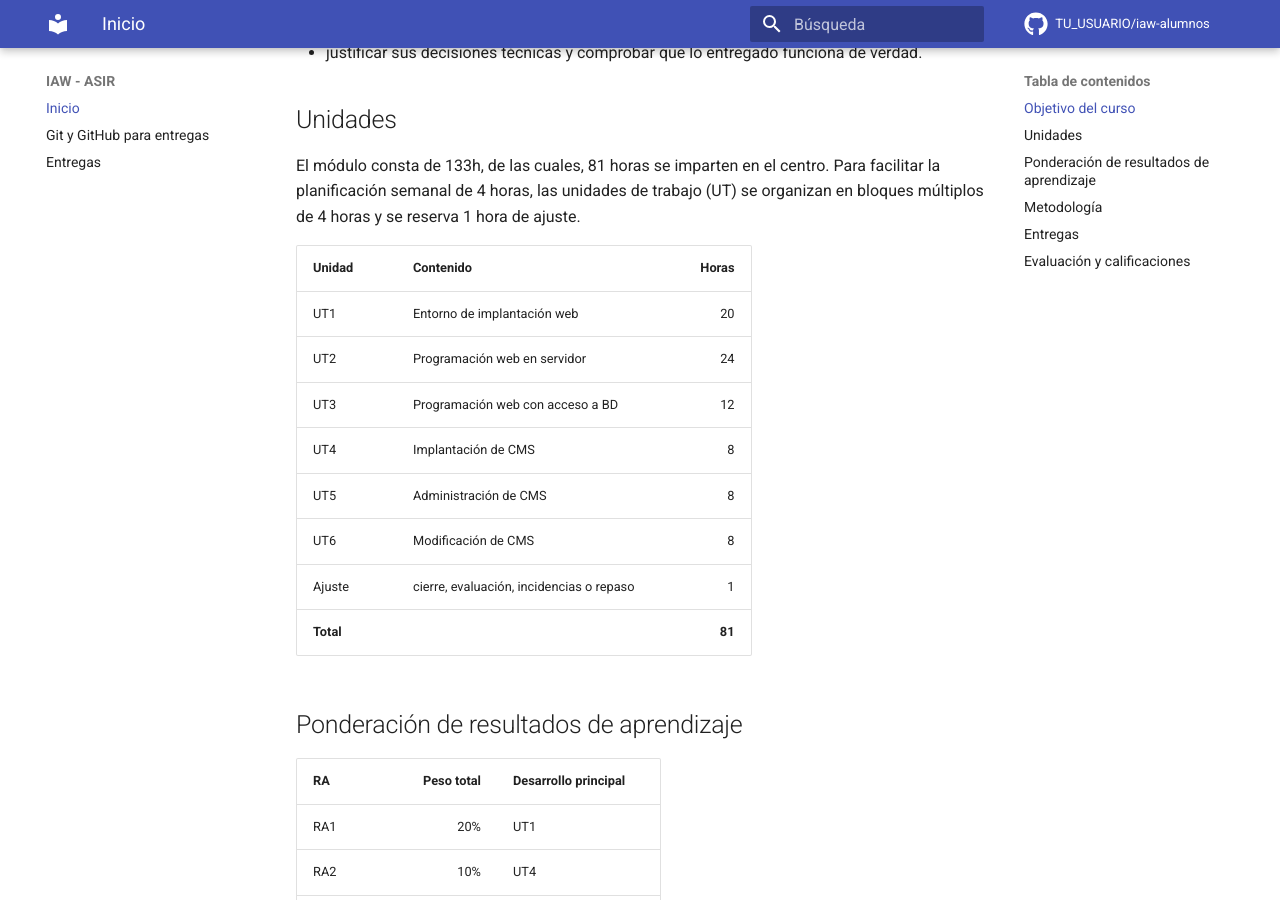
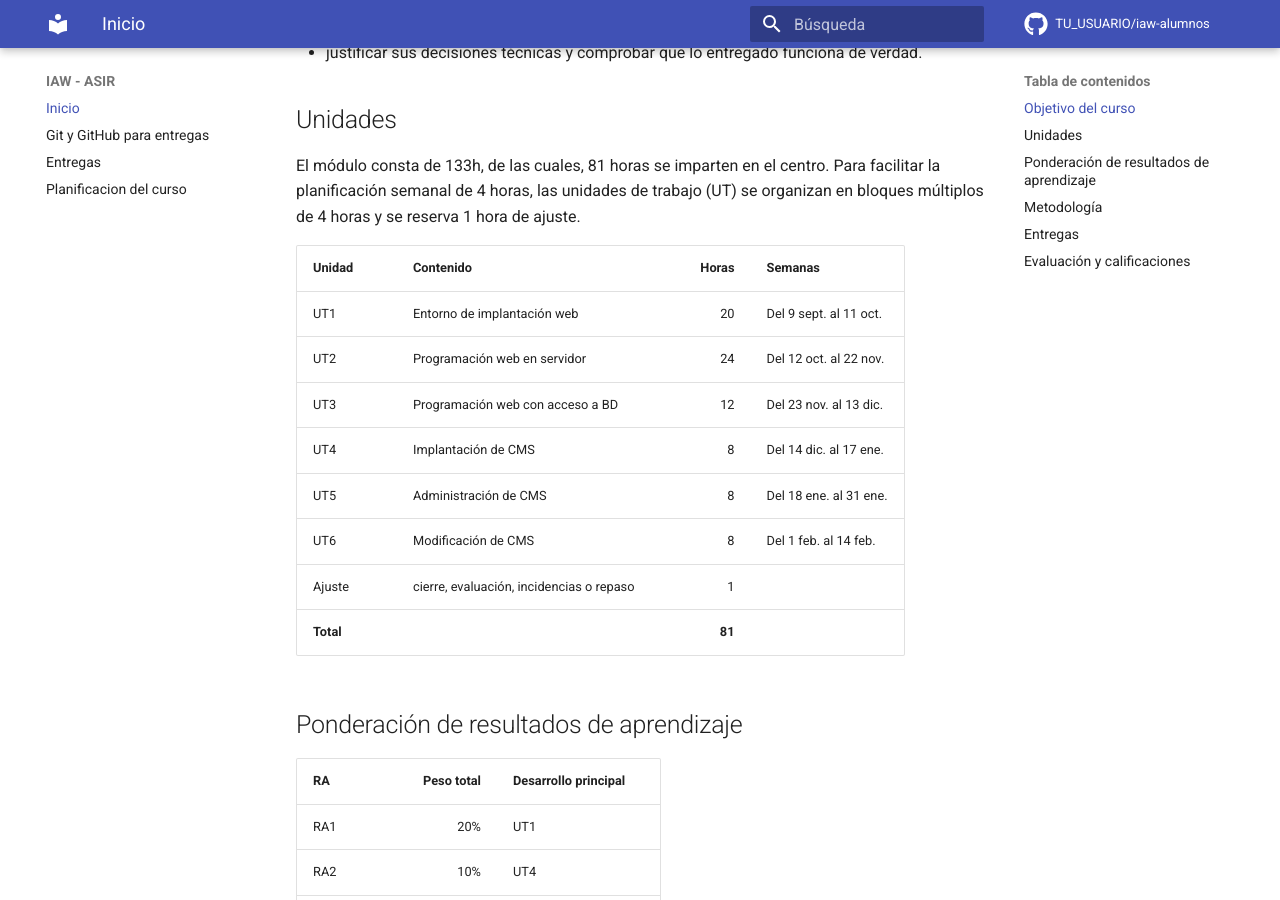
Before and after one commit to victoria-nr/iaw-alumnos, an MkDocs documentation site: the page built from docs/index.md, in a window 1280 px wide and 900 px high, scrolled down 764 px. Built offline with MkDocs 1.6.1 and Material for MkDocs 9.7.7, drawn with Linux system fonts in a browser that asks for light colours; comment, search, counter and statistics services are not loaded.

Commit message:
1) Añadir en index.md las semanas de cada UT 2) Añadir documento planificación

```diff
--- a/docs/index.md
+++ b/docs/index.md
@@ -26,14 +26,14 @@ Se trabajará con un enfoque técnico, progresivo y verificable para que cada es
 
 El módulo consta de 133h, de las cuales, 81 horas se imparten en el centro. Para facilitar la planificación semanal de 4 horas, las unidades de trabajo (UT) se organizan en bloques múltiplos de 4 horas y se reserva 1 hora de ajuste.
 
-| Unidad | Contenido | Horas |
-|---|---|---:|
-| UT1 | Entorno de implantación web | 20 |
-| UT2 | Programación web en servidor | 24 |
-| UT3 | Programación web con acceso a BD | 12 |
-| UT4 | Implantación de CMS | 8 |
-| UT5 | Administración de CMS | 8 |
-| UT6 | Modificación de CMS | 8 |
+| Unidad | Contenido | Horas | Semanas |
+|---|---|---:|---|
+| UT1 | Entorno de implantación web | 20 | Del 9 sept. al 11 oct. |
+| UT2 | Programación web en servidor | 24 | Del 12 oct. al 22 nov. |
+| UT3 | Programación web con acceso a BD | 12 | Del 23 nov. al 13 dic. |
+| UT4 | Implantación de CMS | 8 | Del 14 dic. al 17 ene. |
+| UT5 | Administración de CMS | 8 | Del 18 ene. al 31 ene. |
+| UT6 | Modificación de CMS | 8 | Del 1 feb. al 14 feb. |
 | Ajuste | cierre, evaluación, incidencias o repaso | 1 |
 | **Total** |  | **81** |
 
--- a/mkdocs.yml
+++ b/mkdocs.yml
@@ -64,3 +64,4 @@ nav:
 - Inicio: index.md
 - Git y GitHub para entregas: git-github-entregas.md
 - Entregas: entregas.md
+- Planificacion del curso: planificacion.md
```
Also changed, not shown: docs/planificacion.md (added, +186 -0 lines).
